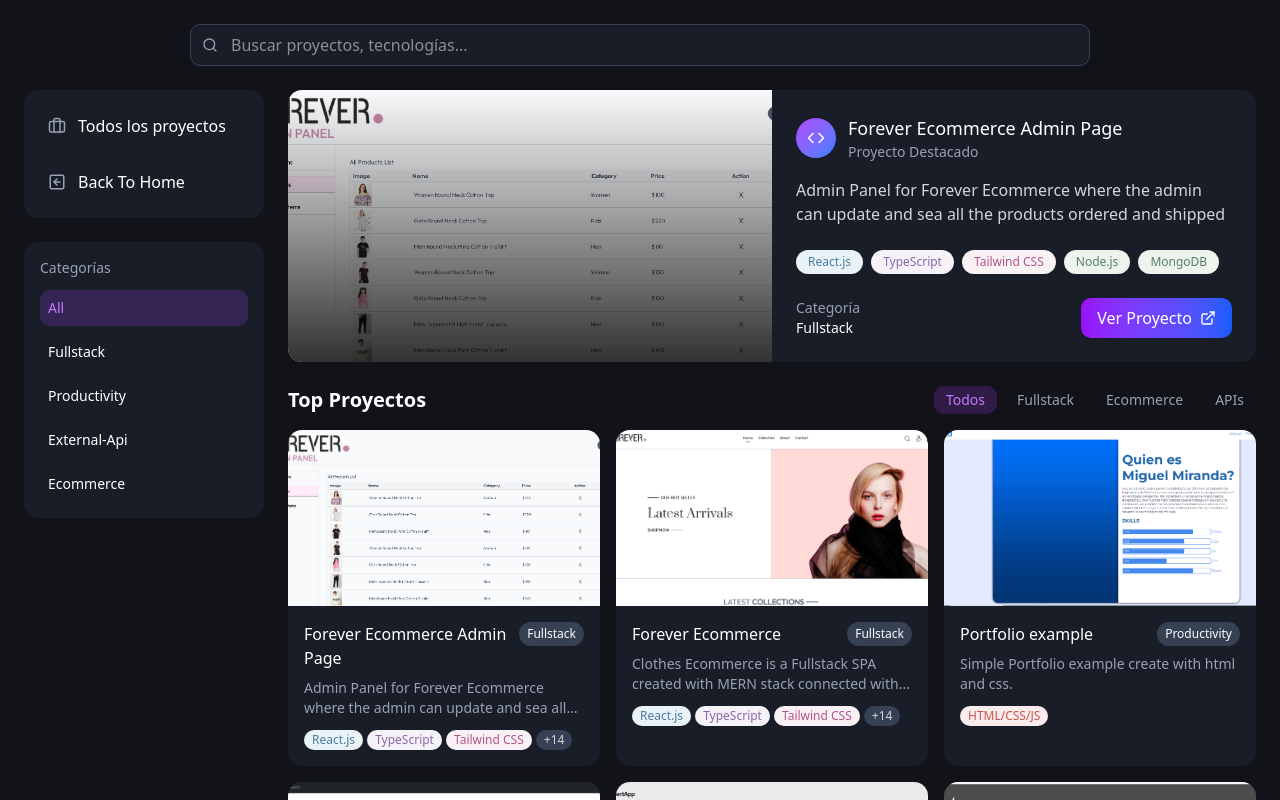
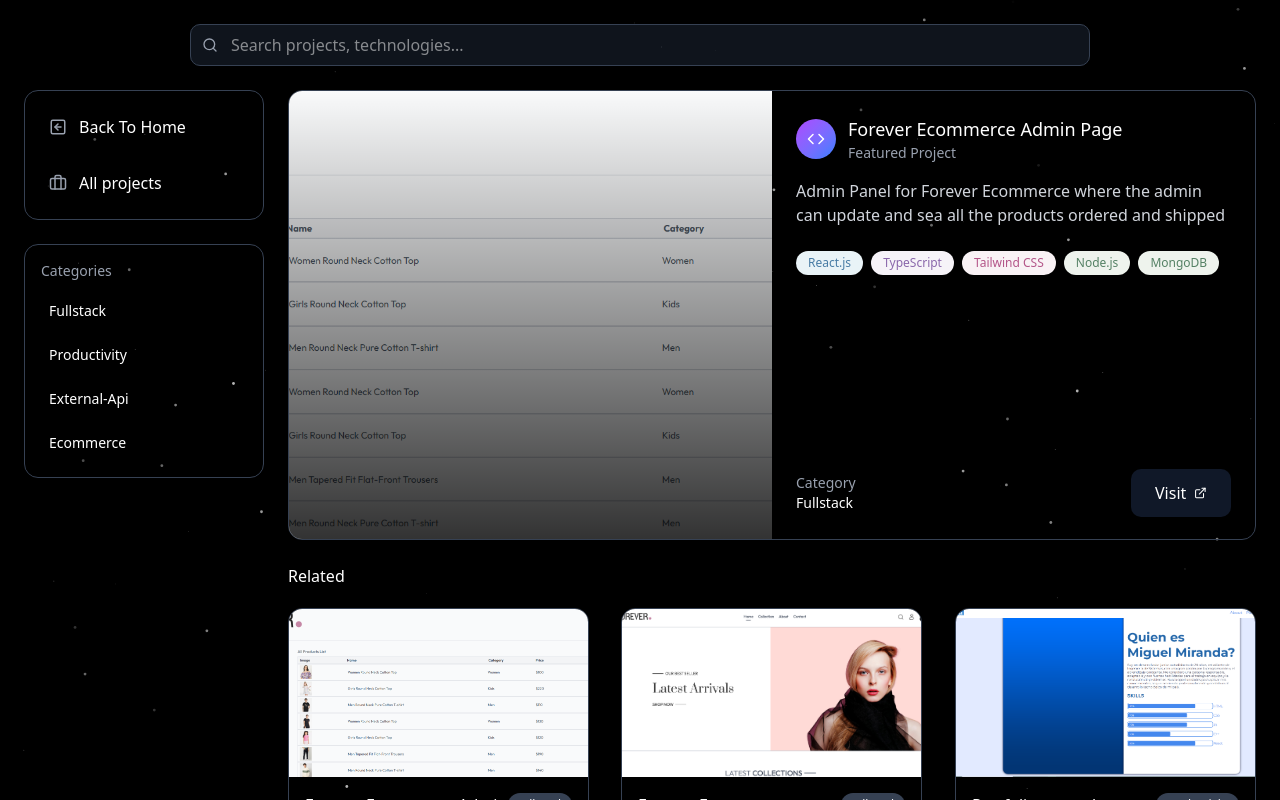
Before and after one commit to mirchez/miguel-portfolio, a Next.js app: page /proyects in a window 1280 px wide. Shown: the top 800 px of the page. Built offline with nearby package versions, Linux system fonts and the light colour scheme.

Commit message:
project card - v1

```diff
--- a/app/(proyects)/proyects/page.tsx
+++ b/app/(proyects)/proyects/page.tsx
@@ -1,6 +1,6 @@
 "use client";
 
-import { useState, useEffect, useRef } from "react";
+import { useState, useEffect } from "react";
 import Image from "next/image";
 import { motion, AnimatePresence } from "framer-motion";
 import { projects } from "@/data/projects";
@@ -10,12 +10,12 @@
   SquareArrowLeft,
   Briefcase,
   Code,
-  BarChart3,
   ChevronRight,
 } from "lucide-react";
 import { validateProjects } from "@/lib/utils";
 import { Particles } from "@/components/ui/particle";
 import Link from "next/link";
+import { Tilt } from "@/components/ui/tilt";
 
 // Validate projects to prevent errors
 const validatedProjects = validateProjects(projects);
@@ -92,7 +92,14 @@
   }, []);
 
   return (
-    <div className="min-h-screen bg-[#121219] text-white overflow-x-hidden">
+    <div className="min-h-screen bg-black text-white overflow-x-hidden">
+      <Particles
+        className="absolute inset-0"
+        quantity={150}
+        ease={10}
+        color="#ffffff"
+        refresh
+      />
       <div className="relative z-10">
         {/* Search Bar */}
         <header className="flex items-center justify-center p-6 pb-0">
@@ -102,8 +109,8 @@
             </div>
             <input
               type="text"
-              placeholder="Buscar proyectos, tecnologías..."
-              className="w-full bg-gray-800/50 border border-gray-700 rounded-lg py-2 pl-10 pr-4 focus:outline-none focus:ring-2 focus:ring-purple-500"
+              placeholder="Search projects, technologies..."
+              className="w-full bg-gray-800/50 border border-gray-700 rounded-lg py-2 pl-10 pr-4 focus:outline-none focus:ring-2 focus:ring-gray-600"
               value={searchQuery}
               onChange={(e) => setSearchQuery(e.target.value)}
             />
@@ -113,37 +120,40 @@
         <div className="grid grid-cols-1 lg:grid-cols-[240px_1fr] gap-6 p-6">
           {/* Sidebar */}
           <div className="hidden lg:flex flex-col gap-6">
-            <div className="bg-gray-800/50 rounded-xl p-4 flex flex-col gap-4">
-              <div className="flex items-center gap-3 p-2 rounded-lg hover:bg-gray-700/50 cursor-pointer">
-                <Briefcase size={18} className="text-gray-400" />
-                <span>Todos los proyectos</span>
-              </div>
+            <div className="border border-gray-700 rounded-xl p-4 flex flex-col gap-4">
               <div className="flex items-center gap-3 p-2 rounded-lg hover:bg-gray-700/50 cursor-pointer">
                 <SquareArrowLeft size={18} className="text-gray-400" />
                 <Link href="/">
                   <span>Back To Home</span>
                 </Link>
               </div>
+              <div className="flex items-center gap-3 p-2 rounded-lg hover:bg-gray-700/50 cursor-pointer ">
+                <Briefcase size={18} className="text-gray-400" />
+                <span>All projects</span>
+              </div>
             </div>
 
-            <div className="bg-gray-800/50 rounded-xl p-4">
+            <div className="border border-gray-700 rounded-xl p-4">
               <h3 className="text-sm font-medium text-gray-400 mb-3">
-                Categorías
+                Categories
               </h3>
               <div className="flex flex-col gap-2">
-                {categories.map((category) => (
+                {categories.map(
+                  (category) =>
+                    category !== "all" && (
                       <button
                         key={category}
                         onClick={() => setSelectedCategory(category)}
                         className={`text-left p-2 rounded-lg text-sm ${
                           selectedCategory === category
-                        ? "bg-purple-500/20 text-purple-400"
+                            ? "bg-gray-700 text-white"
                             : "hover:bg-gray-700/50"
                         }`}
                       >
                         <span className="capitalize">{category}</span>
                       </button>
-                ))}
+                    )
+                )}
               </div>
             </div>
           </div>
@@ -151,10 +161,11 @@
           {/* Main Content */}
           <div className="flex flex-col gap-6">
             {/* Featured Project */}
-            <div className="bg-gray-800/50 rounded-xl overflow-hidden">
+            <Tilt key="compact" rotationFactor={2} isRevese>
+              <div className="border border-gray-700 rounded-xl overflow-hidden h-[450px]">
                 <div className="grid grid-cols-1 md:grid-cols-2">
-                <div className="relative aspect-video md:aspect-auto">
-                  <div className="absolute inset-0 bg-gradient-to-t from-black/80 to-transparent z-10" />
+                  <div className="relative aspect-video md:aspect-auto h-[450px]">
+                    <div className="absolute inset-0 bg-gradient-to-t from-black/80 to-transparent z-10 " />
                     <Image
                       src={
                         featuredProject?.image ||
@@ -163,7 +174,7 @@
                       alt={featuredProject?.title || "Featured Project"}
                       width={600}
                       height={400}
-                    className="w-full h-full object-cover"
+                      className="object-cover h-full w-full"
                     />
                   </div>
 
@@ -178,7 +189,7 @@
                             {featuredProject?.title}
                           </h3>
                           <p className="text-sm text-gray-400">
-                          Proyecto Destacado
+                            Featured Project
                           </p>
                         </div>
                       </div>
@@ -207,90 +218,48 @@
 
                     <div className="flex justify-between items-center">
                       <div>
-                      <div className="text-sm text-gray-400">Categoría</div>
+                        <div className="text-sm text-gray-400">Category</div>
                         <div className="text-sm font-medium capitalize">
                           {featuredProject?.category}
                         </div>
                       </div>
 
+                      <button className="group px-6 py-3 bg-gray-900 text-white rounded-lg hover:bg-gray-800 transition-all duration-200 font-medium flex items-center gap-2 w-25 text-ellipsis">
                         <a
                           href={featuredProject?.link}
                           target="_blank"
                           rel="noopener noreferrer"
-                      className="px-4 py-2 bg-gradient-to-r from-purple-600 to-blue-600 rounded-lg flex items-center gap-2 hover:opacity-90 transition-opacity"
                         >
-                      <span>Ver Proyecto</span>
+                          Visit
+                        </a>
                         <ExternalLink size={16} />
-                    </a>
+                      </button>
                     </div>
                   </div>
                 </div>
               </div>
+            </Tilt>
 
             {/* Projects Grid */}
             <div>
-              <div className="flex justify-between items-center mb-4">
-                <h2 className="text-xl font-bold">Top Proyectos</h2>
-                <div className="flex gap-2">
-                  <button
-                    onClick={() => setActiveTab("all")}
-                    className={`px-3 py-1 text-sm rounded-lg ${
-                      activeTab === "all"
-                        ? "bg-purple-500/20 text-purple-400"
-                        : "text-gray-400"
-                    }`}
-                  >
-                    Todos
-                  </button>
-                  <button
-                    onClick={() => setActiveTab("fullstack")}
-                    className={`px-3 py-1 text-sm rounded-lg ${
-                      activeTab === "fullstack"
-                        ? "bg-purple-500/20 text-purple-400"
-                        : "text-gray-400"
-                    }`}
-                  >
-                    Fullstack
-                  </button>
-                  <button
-                    onClick={() => setActiveTab("ecommerce")}
-                    className={`px-3 py-1 text-sm rounded-lg ${
-                      activeTab === "ecommerce"
-                        ? "bg-purple-500/20 text-purple-400"
-                        : "text-gray-400"
-                    }`}
-                  >
-                    Ecommerce
-                  </button>
-                  <button
-                    onClick={() => setActiveTab("external-api")}
-                    className={`px-3 py-1 text-sm rounded-lg ${
-                      activeTab === "external-api"
-                        ? "bg-purple-500/20 text-purple-400"
-                        : "text-gray-400"
-                    }`}
-                  >
-                    APIs
-                  </button>
-                </div>
-              </div>
-
-              <div className="grid grid-cols-1 md:grid-cols-2 lg:grid-cols-2 xl:grid-cols-3 gap-4">
-                <AnimatePresence mode="wait">
+              <div className="flex items-center justify-between">Related</div>
+              {/* Projects Grid */}
+              <div className="grid grid-cols-1 md:grid-cols-2 lg:grid-cols-2 xl:grid-cols-3 gap-4 md:gap-8 md:mt-5">
                 {filteredProjects
                   .filter(
                     (project) =>
                       activeTab === "all" || project.category === activeTab
                   )
-                    .slice(0, 6)
+                  .slice(0, 3)
                   .map((project) => (
+                    <Tilt key={project.id} rotationFactor={3} isRevese>
                       <motion.div
                         key={project.id}
                         initial={{ opacity: 0, y: 20 }}
                         animate={{ opacity: 1, y: 0 }}
                         exit={{ opacity: 0, y: 20 }}
                         transition={{ duration: 0.3 }}
-                        className="bg-gray-800/50 rounded-xl overflow-hidden group"
+                        className="border border-gray-700 rounded-xl overflow-hidden group h-[450px]"
                       >
                         <div className="relative aspect-video">
                           <Image
@@ -303,18 +272,6 @@
                             height={300}
                             className="w-full h-full object-cover transition-transform duration-300 group-hover:scale-105"
                           />
-                          <div className="absolute inset-0 bg-gradient-to-t from-black/80 to-transparent opacity-0 group-hover:opacity-100 transition-opacity duration-300" />
-                          <div className="absolute bottom-0 left-0 right-0 p-4 opacity-0 group-hover:opacity-100 transition-opacity duration-300">
-                            <a
-                              href={project.link}
-                              target="_blank"
-                              rel="noopener noreferrer"
-                              className="text-sm font-medium flex items-center gap-1 hover:underline"
-                            >
-                              <span>Ver proyecto</span>
-                              <ChevronRight size={14} />
-                            </a>
-                          </div>
                         </div>
 
                         <div className="p-4">
@@ -350,15 +307,26 @@
                             )}
                           </div>
                         </div>
+
+                        <button className="group px-6 py-3 bg-gray-900 text-white rounded-lg hover:bg-gray-800 transition-all duration-200 font-medium flex items-center gap-2 w-25 text-ellipsis">
+                          <a
+                            href={featuredProject?.link}
+                            target="_blank"
+                            rel="noopener noreferrer"
+                          >
+                            Visit
+                          </a>
+                          <ExternalLink size={16} />
+                        </button>
                       </motion.div>
+                    </Tilt>
                   ))}
-                </AnimatePresence>
               </div>
 
               {filteredProjects.length > 6 && (
                 <div className="mt-6 text-center">
                   <button className="px-4 py-2 bg-gray-800 hover:bg-gray-700 rounded-lg text-sm">
-                    Ver más proyectos
+                    View more projects
                   </button>
                 </div>
               )}
--- a/app/components/proyects/project-card.tsx
+++ /dev/null
@@ -1,124 +0,0 @@
-"use client";
-
-import { useState } from "react";
-import Image from "next/image";
-import { motion } from "framer-motion";
-import { ExternalLink } from "lucide-react";
-import type { Project } from "@/types/projects";
-
-interface ProjectCardProps {
-  project: Project;
-}
-
-export default function ProjectCard({ project }: ProjectCardProps) {
-  // Guard clause - if project is undefined, return an empty div
-  if (!project) {
-    console.error("Project is undefined in ProjectCard");
-    return <div className="hidden"></div>;
-  }
-
-  const [isHovered, setIsHovered] = useState(false);
-
-  // Add null checks and default values for all project properties
-  const title = project.title || "Proyecto sin título";
-  const description = project.description || "Sin descripción";
-  const image = project.image || "/placeholder.svg?height=400&width=600";
-  const link = project.link || "#";
-  const technologies = Array.isArray(project.technologies)
-    ? project.technologies
-    : [];
-  const id = project.id || "unknown";
-
-  return (
-    <motion.div
-      layout
-      initial={{ opacity: 0, y: 20 }}
-      animate={{ opacity: 1, y: 0 }}
-      exit={{ opacity: 0, y: 20 }}
-      transition={{ duration: 0.5 }}
-      className="group relative overflow-hidden rounded-xl bg-gradient-to-br from-gray-900 to-gray-800 border border-gray-800"
-      onMouseEnter={() => setIsHovered(true)}
-      onMouseLeave={() => setIsHovered(false)}
-    >
-      <div className="aspect-video relative overflow-hidden">
-        <div className="absolute inset-0 bg-gradient-to-t from-black/80 to-transparent z-10" />
-
-        <motion.div
-          animate={{
-            scale: isHovered ? 1.05 : 1,
-            y: isHovered ? -5 : 0,
-          }}
-          transition={{ duration: 0.4 }}
-          className="h-full w-full"
-        >
-          <Image
-            src={image || "/placeholder.svg"}
-            alt={title}
-            width={600}
-            height={400}
-            className="h-full w-full object-cover"
-          />
-        </motion.div>
-      </div>
-
-      <div className="p-6 relative z-20">
-        <div className="flex justify-between items-start">
-          <h3 className="text-xl font-bold mb-2 group-hover:text-purple-400 transition-colors">
-            {title}
-          </h3>
-
-          <motion.a
-            href={link}
-            target="_blank"
-            rel="noopener noreferrer"
-            whileHover={{ scale: 1.1 }}
-            whileTap={{ scale: 0.95 }}
-            className="bg-purple-600 hover:bg-purple-700 p-2 rounded-full text-white"
-            aria-label={`Ver proyecto ${title}`}
-          >
-            <ExternalLink size={16} />
-          </motion.a>
-        </div>
-
-        <p className="text-gray-400 mb-4 line-clamp-2">{description}</p>
-
-        <div className="flex flex-wrap gap-2 mt-4">
-          {technologies.slice(0, 4).map((tech) => {
-            if (!tech) return null;
-
-            const techId = tech.id || "unknown";
-            const techName = tech.name || "Tecnología";
-            const bgColor = tech.color?.bg || "#f3f4f6";
-            const textColor = tech.color?.text || "#374151";
-
-            return (
-              <span
-                key={`${id}-${techId} `}
-                className="text-xs px-2 py-1 rounded-full"
-                style={{
-                  backgroundColor: bgColor,
-                  color: textColor,
-                }}
-              >
-                {techName}
-              </span>
-            );
-          })}
-
-          {technologies.length > 4 && (
-            <span className="text-xs px-2 py-1 rounded-full bg-gray-800 text-gray-400">
-              +{technologies.length - 4}
-            </span>
-          )}
-        </div>
-      </div>
-
-      <motion.div
-        className="absolute inset-0 bg-gradient-to-t from-purple-900/20 to-black/5 opacity-0 group-hover:opacity-100 transition-opacity"
-        initial={{ opacity: 0 }}
-        animate={{ opacity: isHovered ? 1 : 0 }}
-        transition={{ duration: 0.3 }}
-      />
-    </motion.div>
-  );
-}
--- a/app/store/projects.ts
+++ /dev/null
@@ -1,55 +0,0 @@
-import { create } from "zustand";
-import { projects } from "../data/projects";
-import type { Project } from "../types/projects";
-
-interface ProjectsState {
-  selectedCategory: string;
-  searchQuery: string;
-  filteredProjects: Project[];
-  featuredProject: Project;
-  setSelectedCategory: (category: string) => void;
-  setSearchQuery: (query: string) => void;
-  filterProjects: () => void;
-}
-
-export const useProjectsStore = create<ProjectsState>((set, get) => ({
-  selectedCategory: "all",
-  searchQuery: "",
-  filteredProjects: projects,
-  featuredProject: projects[0],
-
-  setSelectedCategory: (category) => {
-    set({ selectedCategory: category });
-    get().filterProjects();
-  },
-
-  setSearchQuery: (query) => {
-    set({ searchQuery: query });
-    get().filterProjects();
-  },
-
-  filterProjects: () => {
-    const { selectedCategory, searchQuery } = get();
-    let result = projects;
-
-    if (selectedCategory !== "all") {
-      result = result.filter(
-        (project) => project.category === selectedCategory
-      );
-    }
-
-    if (searchQuery) {
-      const query = searchQuery.toLowerCase();
-      result = result.filter(
-        (project) =>
-          project.title?.toLowerCase().includes(query) ||
-          project.description?.toLowerCase().includes(query) ||
-          project.technologies?.some((tech) =>
-            tech.name?.toLowerCase().includes(query)
-          )
-      );
-    }
-
-    set({ filteredProjects: result });
-  },
-}));
```
Also changed, not shown: app/components/proyects/filter.tsx (deleted, +0 -44 lines), app/components/Landing.tsx (deleted), public/22-forever-admin.PNG. Lines whose indentation alone changed are shown as unchanged.
